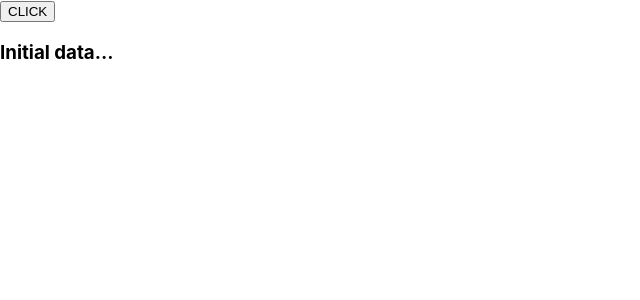
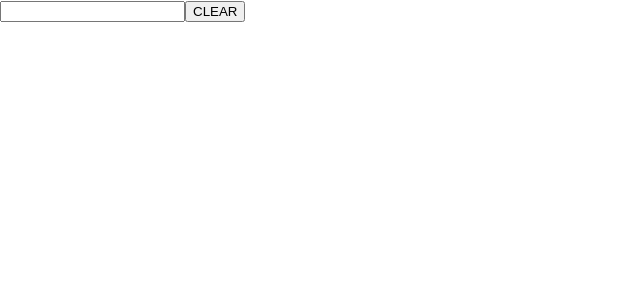
Before and after one commit to gustavopinho/curso-react-redux, a React (Create React App) app in the folder aula-01/my-app/: page / in a window 1280 px wide. Shown: the top 300 px of the page, without its empty margins (0-640 px from the left). Built offline with nearby package versions, Linux system fonts and the light colour scheme.

Commit message:
Usando Refs

```diff
--- a/aula-01/my-app/src/App.js
+++ b/aula-01/my-app/src/App.js
@@ -6,34 +6,31 @@ class App extends React.Component {
     super();
 
     this.state = {
-      data: 'Initial data...'
+      data: ''
     };
 
     this.updateState = this.updateState.bind(this);
+    this.clearInput = this.clearInput.bind(this);
   }
 
-  updateState () {
-    this.setState({ data: 'Data updated from the child component...' });
+  updateState (event) {
+    this.setState({ data: event.target.value });
+  }
+
+  clearInput () {
+    this.setState({ data: '' });
+    ReactDOM.findDOMNode(this.refs.myInput).focus();
   }
 
   render() {
     return (
       <div>
-        <Content myDataProp = {this.state.data} updateStateProp = {this.updateState} />
+        <input value={this.state.data} onChange={this.updateState} ref="myInput" />
+        <button onClick={this.clearInput}>CLEAR</button>
+        <h4>{this.state.data}</h4>
       </div>
     );
   }
 }
 
-class Content extends React.Component {
-  render() {
-    return (
-    <div>
-      <button onClick = {this.props.updateStateProp}>CLICK</button>
-      <h3>{this.props.myDataProp}</h3>
-    </div>
-    );
-  }
-}
-
 export default App;
```
Also changed, not shown: 1 other file (tests, documents, lock files or other folders).
